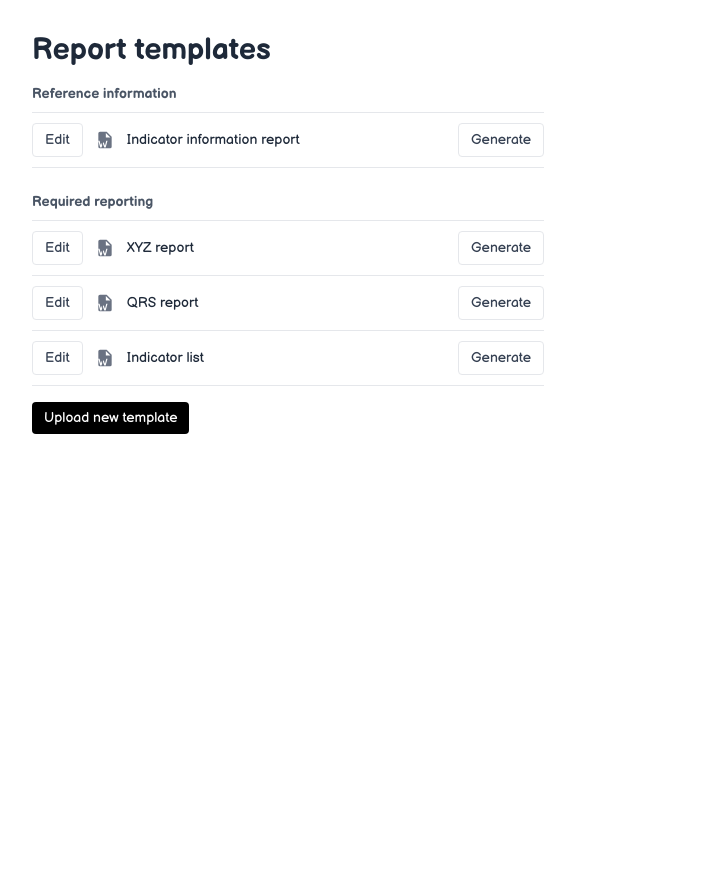
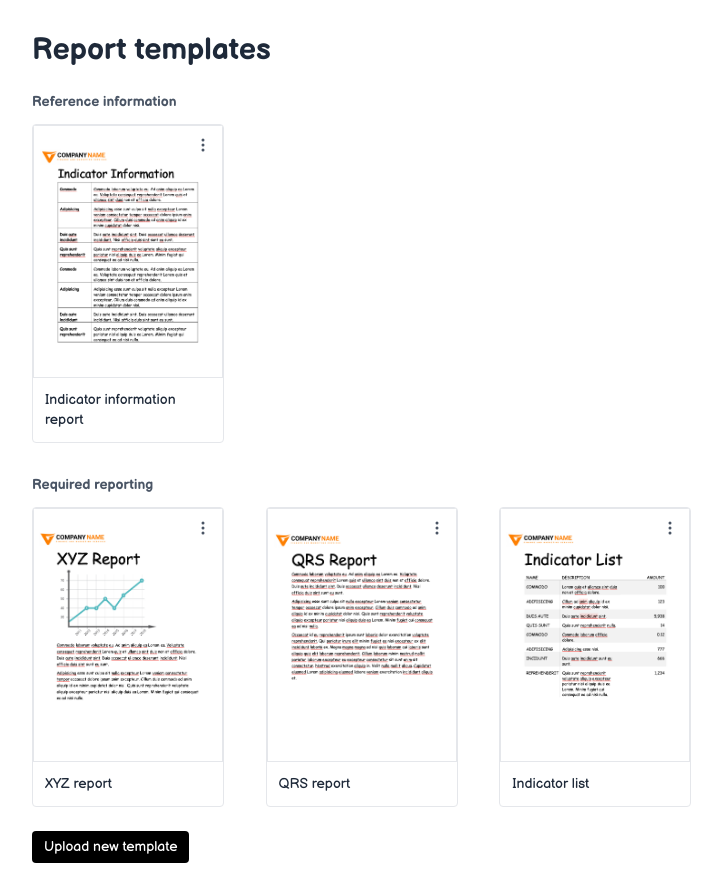
Before and after one commit to HerbCaudill/report-templates-prototype, a React (Vite) app: page / in a window 1280 px wide. Shown: the whole page, without its empty margins (0-722 px from the left). Before the commit the page ends 800 px from the top, so only its background shows below. Built offline with nearby package versions, Linux system fonts and the light colour scheme.

Commit message:
ReportTemplatesList: add delete functionality and enhance template card interactions

```diff
--- a/src/App.tsx
+++ b/src/App.tsx
@@ -139,6 +139,7 @@ function App() {
           templates={templates}
           onEdit={handleEdit}
           onGenerate={handleGenerate}
+          onDelete={handleDeleteTemplate}
           onUploadNewTemplate={handleUploadNewTemplate}
         />
       )}
--- a/src/ReportTemplatesList.tsx
+++ b/src/ReportTemplatesList.tsx
@@ -1,43 +1,125 @@
-import { useRef } from 'react'
+import { useRef, useState } from 'react'
 import type { ReportTemplate, TemplateFile } from './types'
-import { WordIcon } from './icons'
 import { Button } from './components/Button'
 
 type ReportTemplatesListProps = {
   templates: ReportTemplate[]
   onEdit: (template: ReportTemplate) => void
   onGenerate: (template: ReportTemplate) => void
+  onDelete: (template: ReportTemplate) => void
   onUploadNewTemplate: (file: TemplateFile) => void
 }
 
-function TemplateRow({
+function TemplateCard({
   template,
   onEdit,
   onGenerate,
+  onDelete,
 }: {
   template: ReportTemplate
   onEdit: (template: ReportTemplate) => void
   onGenerate: (template: ReportTemplate) => void
+  onDelete: (template: ReportTemplate) => void
 }) {
+  const [menuOpen, setMenuOpen] = useState(false)
   const canGenerate = template.dataSources.length > 0
+  const thumbnailUrl = `/templates/thumbnails/${template.name}.png`
+
   return (
-    <div className="flex items-center gap-3 py-2.5">
-      <Button onClick={() => onEdit(template)}>Edit</Button>
-      <WordIcon />
-      <span className="flex-1 text-sm text-gray-800">{template.name}</span>
-      <Button
-        className={canGenerate ? '' : 'cursor-not-allowed bg-gray-100 text-gray-400 hover:bg-gray-100'}
+    <div className="group relative flex w-48 flex-col overflow-hidden rounded border border-gray-200 bg-white hover:shadow-md">
+      {/* Menu button - positioned absolutely in upper right */}
+      <div className="absolute right-2 top-2 z-10">
+        <div className="relative">
+          <button
+            type="button"
+            onClick={() => setMenuOpen(!menuOpen)}
+            className="flex h-6 w-6 items-center justify-center rounded hover:bg-white/80"
+            aria-label="More options"
+          >
+            <svg className="h-4 w-4 text-gray-600" fill="currentColor" viewBox="0 0 16 16">
+              <circle cx="8" cy="3" r="1.5" />
+              <circle cx="8" cy="8" r="1.5" />
+              <circle cx="8" cy="13" r="1.5" />
+            </svg>
+          </button>
+
+          {/* Dropdown menu */}
+          {menuOpen && (
+            <>
+              {/* Backdrop to close menu */}
+              <div className="fixed inset-0 z-10" onClick={() => setMenuOpen(false)} />
+
+              {/* Menu */}
+              <div className="absolute right-0 top-7 z-20 w-36 rounded border border-gray-200 bg-white py-1 shadow-lg">
+                <button
+                  type="button"
+                  onClick={() => {
+                    setMenuOpen(false)
+                    canGenerate && onGenerate(template)
+                  }}
+                  disabled={!canGenerate}
+                  className={`w-full px-4 py-2 text-left text-sm hover:bg-gray-50 ${
+                    !canGenerate ? 'cursor-not-allowed text-gray-400' : 'text-gray-700'
+                  }`}
+                >
+                  Generate
+                </button>
+                <button
+                  type="button"
+                  onClick={() => {
+                    setMenuOpen(false)
+                    onEdit(template)
+                  }}
+                  className="w-full px-4 py-2 text-left text-sm text-gray-700 hover:bg-gray-50"
+                >
+                  Edit
+                </button>
+                <button
+                  type="button"
+                  onClick={() => {
+                    setMenuOpen(false)
+                    if (confirm(`Delete "${template.name}"?`)) {
+                      onDelete(template)
+                    }
+                  }}
+                  className="w-full px-4 py-2 text-left text-sm text-red-600 hover:bg-gray-50"
+                >
+                  Delete
+                </button>
+              </div>
+            </>
+          )}
+        </div>
+      </div>
+
+      {/* Thumbnail - clickable to generate */}
+      <button
+        type="button"
         onClick={() => canGenerate && onGenerate(template)}
         disabled={!canGenerate}
-        title={canGenerate ? undefined : 'Add data sources to enable generation'}
+        className={`flex aspect-3/4 items-center justify-center overflow-hidden border border-gray-200 bg-gray-50 ${
+          canGenerate ? 'cursor-pointer' : 'cursor-not-allowed opacity-50'
+        }`}
+        title={canGenerate ? 'Click to generate report' : 'Add data sources to enable generation'}
       >
-        Generate
-      </Button>
+        <img src={thumbnailUrl} alt={template.name} className="h-full w-full object-cover" />
+      </button>
+
+      {/* Title */}
+      <div className="flex-1 p-3">
+        <h4 className="text-sm font-medium text-gray-800 line-clamp-2">{template.name}</h4>
+      </div>
     </div>
   )
 }
 
-export function ReportTemplatesList({ templates, onEdit, onGenerate, onUploadNewTemplate }: ReportTemplatesListProps) {
+export function ReportTemplatesList({
+  templates,
+  onEdit,
+  onGenerate,
+  onDelete,
+  onUploadNewTemplate,
+}: ReportTemplatesListProps) {
   const fileInputRef = useRef<HTMLInputElement>(null)
 
   const handleFileChange = (e: React.ChangeEvent<HTMLInputElement>) => {
@@ -74,15 +156,21 @@ export function ReportTemplatesList({ templates, onEdit, onGenerate, onUploadNew
   })
 
   return (
-    <div className="w-lg">
-      <h2 className="mb-4 text-3xl font-semibold text-gray-800">Report templates</h2>
-      <div className="mb-4">
+    <div className="max-w-6xl">
+      <h2 className="mb-6 text-3xl font-semibold text-gray-800">Report templates</h2>
+      <div className="mb-6">
         {sortedGroups.map(groupName => (
-          <div key={groupName} className="mb-6 last:mb-0">
-            {groupName !== 'Ungrouped' && <h3 className="mb-2 text-sm font-semibold text-gray-600">{groupName}</h3>}
-            <div className="flex flex-col divide-y divide-gray-200 border-y border-gray-200">
+          <div key={groupName} className="mb-8 last:mb-0">
+            {groupName !== 'Ungrouped' && <h3 className="mb-3 text-sm font-semibold text-gray-600">{groupName}</h3>}
+            <div className="grid grid-cols-[repeat(auto-fill,minmax(12rem,1fr))] gap-4">
               {groupedTemplates[groupName].map(template => (
-                <TemplateRow key={template.id} template={template} onEdit={onEdit} onGenerate={onGenerate} />
+                <TemplateCard
+                  key={template.id}
+                  template={template}
+                  onEdit={onEdit}
+                  onGenerate={onGenerate}
+                  onDelete={onDelete}
+                />
               ))}
             </div>
           </div>
```
